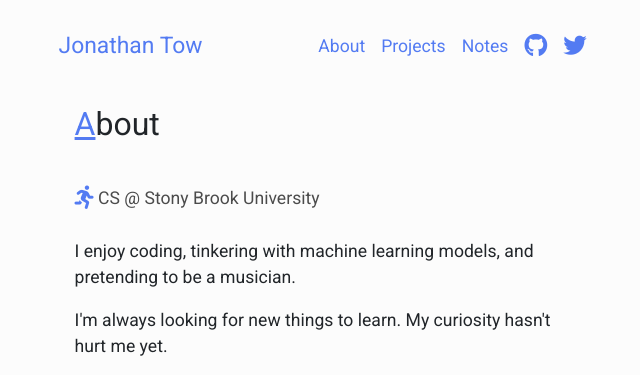
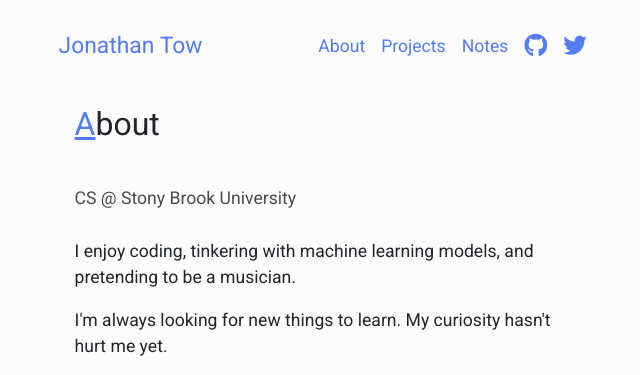
Before and after one commit to jon-tow/jon-tow.github.io, a Jekyll site: the page built from index.html, in a window 1280 px wide. Shown: the top 375 px of the page, without its empty margins (319-959 px from the left). Built offline with Jekyll 4.4.1, drawn with Linux system fonts in a browser that asks for light colours.

Commit message:
update resume and favicon

```diff
--- a/_includes/_base/head.html
+++ b/_includes/_base/head.html
@@ -1,6 +1,8 @@
 <head>
   <meta charset="UTF-8">
   <meta name="viewport" content="width=device-width, initial-scale=1">
+  <link rel="icon" href="../../data/favicon.ico" type="image/gif" sizes="16x16">
+
   <!-- Style -->
   <link rel="stylesheet" href="https://stackpath.bootstrapcdn.com/bootstrap/4.3.1/css/bootstrap.min.css" integrity="sha384-ggOyR0iXCbMQv3Xipma34MD+dH/1fQ784/j6cY/iJTQUOhcWr7x9JvoRxT2MZw1T" crossorigin="anonymous">
   <link rel="stylesheet" href="/css/main.css">
--- a/_includes/_sections/about.html
+++ b/_includes/_sections/about.html
@@ -11,9 +11,6 @@
   <div class="section-content ">
     <!-- Bio Row -->
     <p>
-      <a href="#about">
-        <i class="fas fa-running fa-lg"></i>
-      </a>
       <b>CS @ Stony Brook University</b>
       <br>
       <br>
@@ -25,9 +22,7 @@
       I'm always looking for new things to learn.
       My curiosity hasn't hurt me yet.
     </p>
-    <p>
-
-    </p>
+    <p></p>
     <!-- End of Bio Row -->
 
     <!-- Resume -->
--- a/css/main.css
+++ b/css/main.css
@@ -1,6 +1,6 @@
 :root {
   /* Global Colors */
-    --main-color: #154beeba;
+    --main-color: rgba(21, 75, 238, 0.729);
     --main-white: #FCFCFC;
     --black: #505050;
     --light-black: rgb(75, 75, 75);
```
Also changed, not shown: data/favicon.ico (added).
